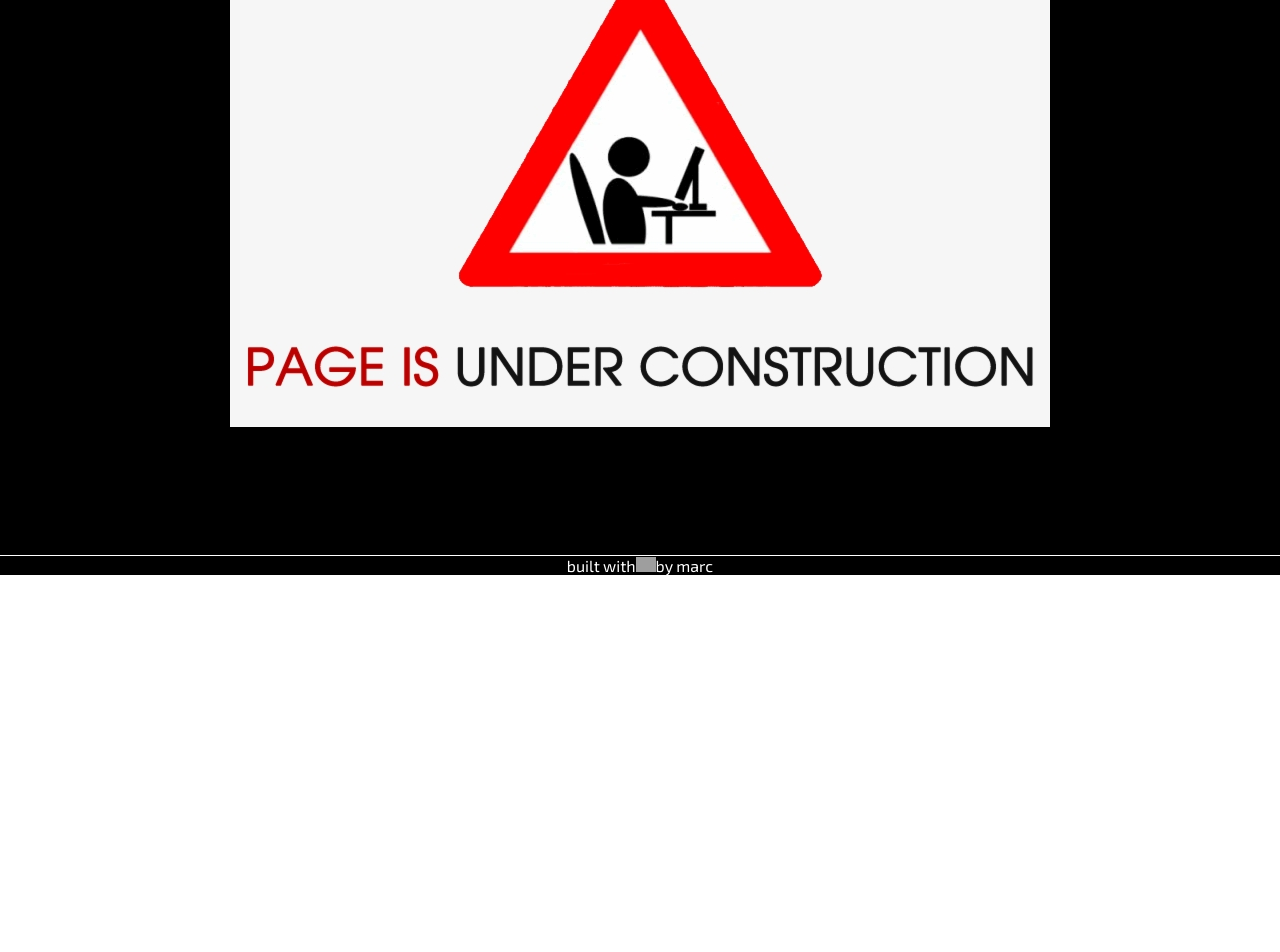
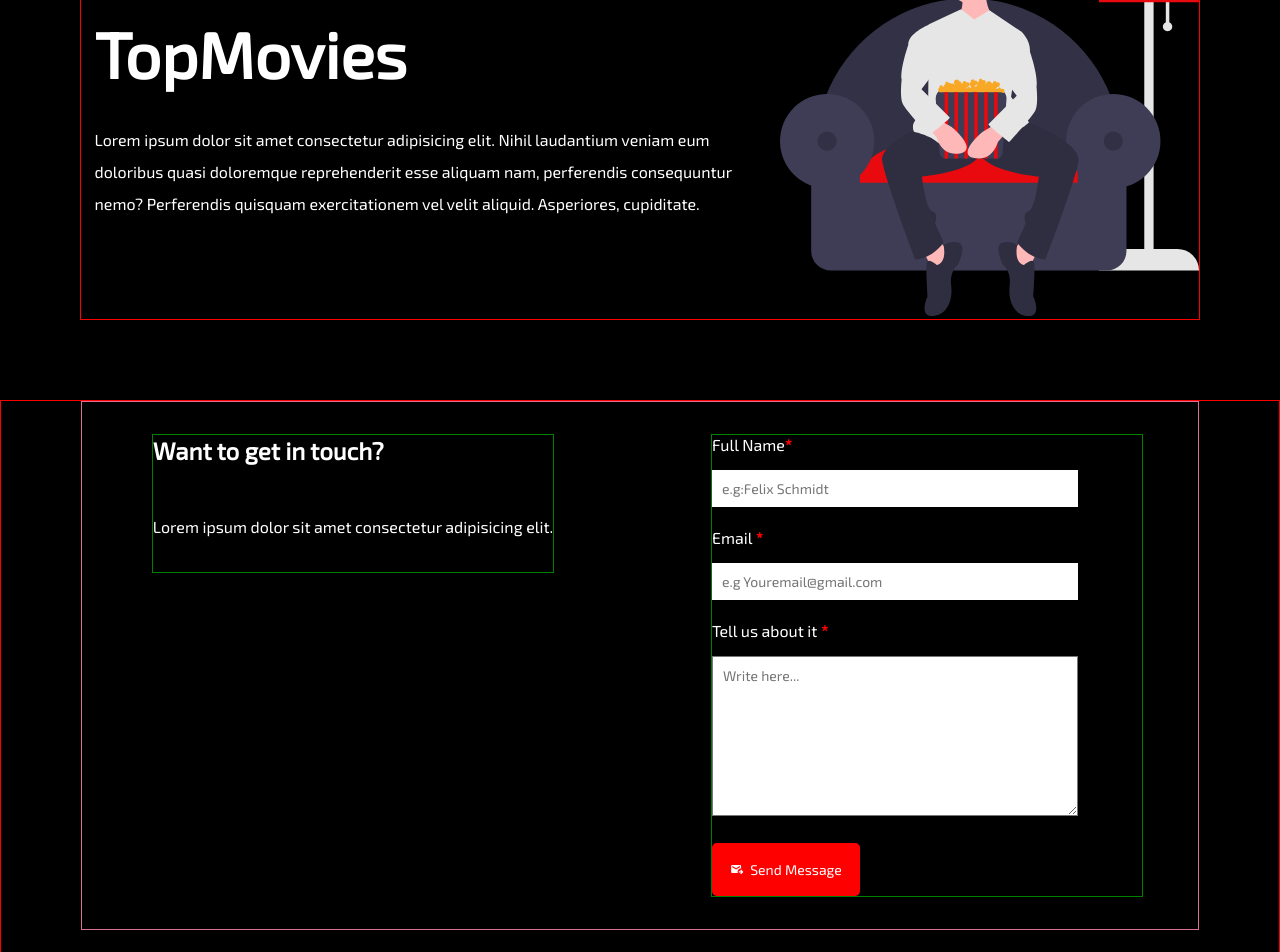
Before and after one commit to relentless95/TopMovies, a React (Vite) app: page /contactUs in a window 1280 px wide. Shown: the part 240-1192 px from the top of the page. Before the commit the page ends 815 px from the top, so only its background shows below. Built offline with nearby package versions, Linux system fonts and the light colour scheme; no server answers; grey boxes are pictures that could not be loaded.

Commit message:
feat: added the css for the contact page

```diff
--- /dev/null
+++ b/src/Components/ContactInfo.jsx
@@ -0,0 +1,50 @@
+import react, { useState } from "react";
+import { MdOutgoingMail } from "react-icons/md";
+
+function ContactDetails() {
+  const [name, setName] = useState("");
+  return (
+    <div className="contact-div">
+      <div className="contact-text">
+        <h2>Want to get in touch? </h2>
+        <p>Lorem ipsum dolor sit amet consectetur adipisicing elit.</p>
+      </div>
+      <div className="contact-form">
+        <form>
+          <label className="label-contact">
+            Full Name<b>*</b>
+          </label>
+          <input
+            type="text"
+            placeholder="e.g:Felix Schmidt"
+            value={name}
+            onChange={(e) => setName(e.target.value)}
+            className="input-contact"
+          />
+
+          <label className="label-contact">
+            Email <b>*</b>
+          </label>
+          <input
+            type="email"
+            placeholder="e.g Youremail@gmail.com"
+            className="input-contact"
+          />
+
+          <label className="label-contact">
+            Tell us about it <b>*</b>
+          </label>
+          <textarea
+            className="textarea-contact"
+            placeholder="Write here..."
+          ></textarea>
+          <button type="submit" className="button-contact">
+            <MdOutgoingMail /> &nbsp; Send Message
+          </button>
+        </form>
+      </div>
+    </div>
+  );
+}
+
+export default ContactDetails;
--- /dev/null
+++ b/src/Components/Hero.jsx
@@ -0,0 +1,24 @@
+import React from "react";
+
+function Hero() {
+  return (
+    <section className="hero">
+      <div className="hero-center">
+        <div className="hero-title">
+          <h1>TopMovies</h1>
+          <p>
+            Lorem ipsum dolor sit amet consectetur adipisicing elit. Nihil
+            laudantium veniam eum doloribus quasi doloremque reprehenderit esse
+            aliquam nam, perferendis consequuntur nemo? Perferendis quisquam
+            exercitationem vel velit aliquid. Asperiores, cupiditate.
+          </p>
+        </div>
+        <div className="img-container">
+          <img src={"/images/couchguy.svg"} alt="couchguy" />
+        </div>
+      </div>
+    </section>
+  );
+}
+
+export default Hero;
--- a/src/index.css
+++ b/src/index.css
@@ -35,6 +35,9 @@
   --timestamp: #536471;
   --actions: #8b4000;
   transition: all 1s ease-out;
+
+  /*some vars*/
+  --max-width: 113rem;
 }
 
 * {
@@ -50,7 +53,6 @@ body {
   /* background-color: var(--background-color);
   color: var(--text-color); */
   color: var(--text-color);
-
 }
 
 .super-main-container {
@@ -472,7 +474,7 @@ div .name {
   color: var(--card-text);
   margin-bottom: 30px;
 }
-textarea {
+/* textarea {
   max-width: 600px;
 }
 input,
@@ -480,7 +482,7 @@ textarea {
   font-family: "Exo 2", sans-serif;
   font-size: 14px;
   padding: 0 5px;
-}
+} */
 
 .comment-section button {
   padding: 10px;
@@ -864,3 +866,213 @@ li:last-child::after{
   content: " ";
   width: 820px;
 }
+
+/* new css */
+.container {
+  /* max-width: 90rem !important; */
+  /* width: 100%; */
+  height: 90vh;
+  margin: 0rem auto;
+  padding: 0 5rem;
+  border: 1px solid red;
+}
+
+.hero {
+  min-height: 40vh;
+  /* background: var(--timestamp); */
+  display: flex;
+  align-items: center;
+  justify-content: center;
+  padding: 5rem;
+  /* border: 1px solid red; */
+}
+
+.img-container {
+  display: none;
+}
+
+.hero-center {
+  width: 90vw;
+  max-width: var(--max-width);
+  border: 1px solid red;
+}
+
+.hero-title {
+  /* border: 1px solid darkgreen; */
+}
+
+.hero-title h1 {
+  text-transform: capitalize;
+  font-size: clamp(2rem, 5vw, 5rem);
+  margin-bottom: 2rem;
+  font-weight: 700;
+}
+.hero-title p {
+  line-height: 2;
+  max-width: 40em;
+  /* color: var(--light-gray) */
+}
+
+@media (min-width: 992px) {
+  .hero-center {
+    display: grid;
+    grid-template-columns: 2fr 1fr;
+    place-items: center;
+    /* border: 1px solid orange; */
+    gap: 2rem;
+    /* height: 500px; */
+  }
+
+  .img-container {
+    display: block;
+    /* height: 500px; */
+    /* border: 1px solid blue; */
+  }
+
+  .img-container > img {
+    height: 400px;
+  }
+}
+
+/* h1 {
+  text-transform: capitalize;
+  font-size: clamp(2rem, 5vw, 5rem)
+} */
+
+/* .img {
+  width: 100%;
+  display: block;
+  object-fit: cover;
+} */
+
+/* contactInfo component */
+.contact-div {
+  display: grid;
+  grid-template-columns: 1fr 1fr;
+  gap: 2rem;
+  margin: 0 auto;
+  /* color: var(--text-color); */
+  padding: 2rem 0rem;
+  border: 1px solid palevioletred;
+  /* width: var(--max-width); */
+  /* width: 90vw; */
+  place-items: center;
+  align-items: flex-start
+}
+
+/* .contact-div .contact-text{
+  display: flex;
+  flex-direction: column;
+} */
+
+.contact-text {
+  display: flex;
+  flex-direction: column;
+  gap: 1rem;
+  max-width: 41rem;
+  border: 1px solid green;
+
+}
+
+.contact-text h2 {
+  /* font-size:  */
+  line-height: 1.3;
+  margin-bottom: 2rem;
+}
+
+.contact-text p {
+  /* font-size:  */
+  /* color: */
+  line-height: 1.6;
+  margin-bottom: 2rem;
+}
+
+.contact-form {
+  display: flex;
+  flex-direction: column;
+  border: 1px solid green;
+  /* height: 20rem; */
+  width: 27rem;
+  max-width: 30rem;
+}
+
+.contact-form .form-contact {
+  display: flex;
+  flex-direction: column;
+}
+
+.contact-form .label-contact {
+  /* font-size:  */
+  /* font-weight: */
+  margin-bottom: 1rem;
+  /* color: red; */
+  display: block;
+}
+
+.contact-form b {
+  /* font-size:  */
+  /* font-weight: */
+  /* margin-bottom: 1rem; */
+  color: red;
+}
+
+.contact-form .input-contact {
+  /* font-size:  */
+  /* font-weight: */
+  /* margin-bottom: 1rem;
+  color: red; */
+  background-color: white;
+  padding: 10px 10px;
+  border: none;
+  outline: none;
+  margin-bottom: 1.3rem;
+  width: 20rem;
+  font-family: "Exo 2", sans-serif;
+  font-size: 14px;
+  width: 85%;
+
+
+}
+
+.contact-form .textarea-contact {
+  /* font-size:  */
+  /* font-weight: */
+  /* margin-bottom: 1rem;
+  color: red; */
+  background-color: white;
+  height: 10rem;
+  padding: 10px 10px;
+  /* font-size: ; */
+  outline: none;
+  margin-bottom: 1.5rem;
+  width: 25rem;
+  max-width: 100% !important;
+  font-family: "Exo 2", sans-serif;
+  font-size: 14px;
+  width: 85%;
+
+
+
+}
+
+.contact-form button {
+  background-color: var(--red);
+  padding: 1rem 1rem;
+  border-radius: 0.3rem;
+  /* box-shadow: 0 10px 15px 0 rgb(95 81 252 / 35%); */
+  border: 2px solid red;
+  color: var(--text-color);
+  transition: all 0.3s;
+  display: flex;
+  justify-content: center;
+  place-items: center;
+  align-self: center;
+  cursor: pointer;
+  font-family: "Exo 2", sans-serif;
+  font-size: 14px;
+}
+
+.contact-form button:hover {
+  /* box-shadow: ; */
+  /* background-color: red; */
+}
--- a/src/pages/ContactPage.jsx
+++ b/src/pages/ContactPage.jsx
@@ -1,13 +1,22 @@
-import React from 'react'
+import React from "react";
+import Hero from "../Components/Hero";
+import ContactDetails from "../Components/ContactInfo";
 
 function ContactPage() {
   return (
+    <section className="contact-page">
+      <Hero />
+      {/* <ContactDetails /> */}
+      <div className="container">
+        <ContactDetails />
+      </div>
+    </section>
 
-    <div className="under-construction">
-    <div>ContactPage</div>
-    <img src={"images/under_con.png"} alt="under-construction" />
-  </div>
-  )
+    //   <div className="under-construction">
+    //   <div>ContactPage</div>
+    //   <img src={"images/under_con.png"} alt="under-construction" />
+    // </div>
+  );
 }
 
-export default ContactPage
+export default ContactPage;
```
Also changed, not shown: src/utils/useMovieSearch.js (+11 -12 lines), public/images/couchguy.svg (added), public/images/top-movies-logo-zip-file/png/mercedez-banner.jpg (added).
